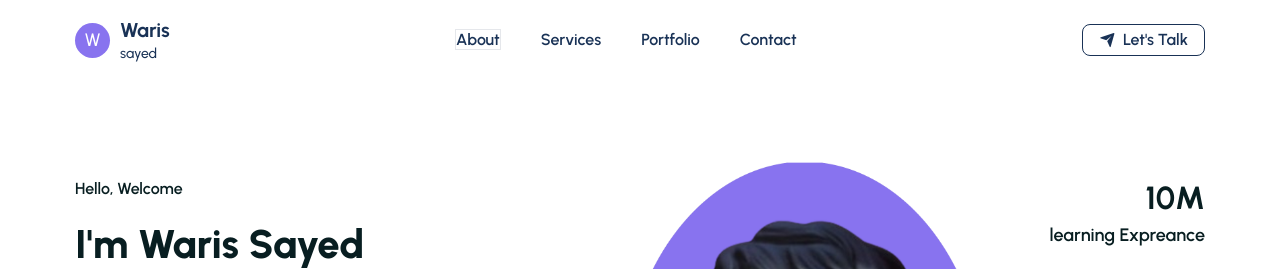
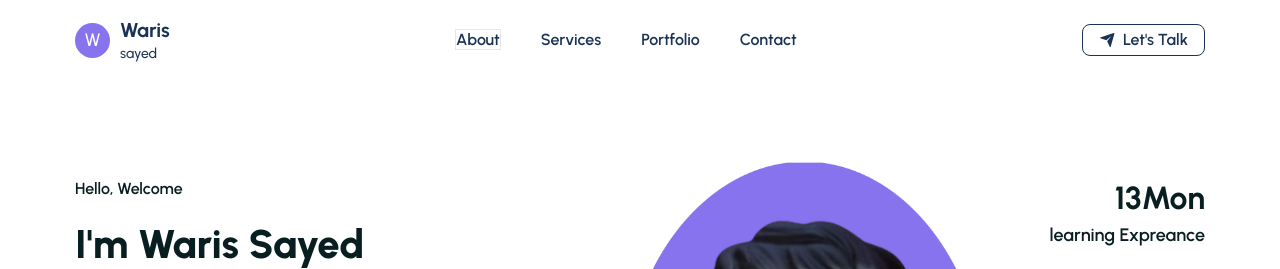
Before and after one commit to warissayed/Portfolio-website, a React (Create React App) app: page / in a window 1280 px wide. Shown: the top 269 px of the page. Built offline with nearby package versions, Linux system fonts and the light colour scheme.

Commit message:
Update Hero.jsx

```diff
--- a/src/components/UI/Hero.jsx
+++ b/src/components/UI/Hero.jsx
@@ -143,7 +143,7 @@ const Hero = () => {
           <div className="md:basis-1/5 flex-col justify-between text-center mt-10 flex-wrap gap-3 md:mt-0 md:flex-col md:justify-end md:text-end">
             <div className="mb-10">
               <h2 className="text-headingColor font-[700] text-[32px] ">
-                <CountUp start={0} end={10} duration={2} suffix="M" />
+                <CountUp start={0} end={13} duration={2} suffix="Mon" />
               </h2>
               <h4 className="text-headingColor font-[600] text-[18px] ">
                 learning Expreance
```
